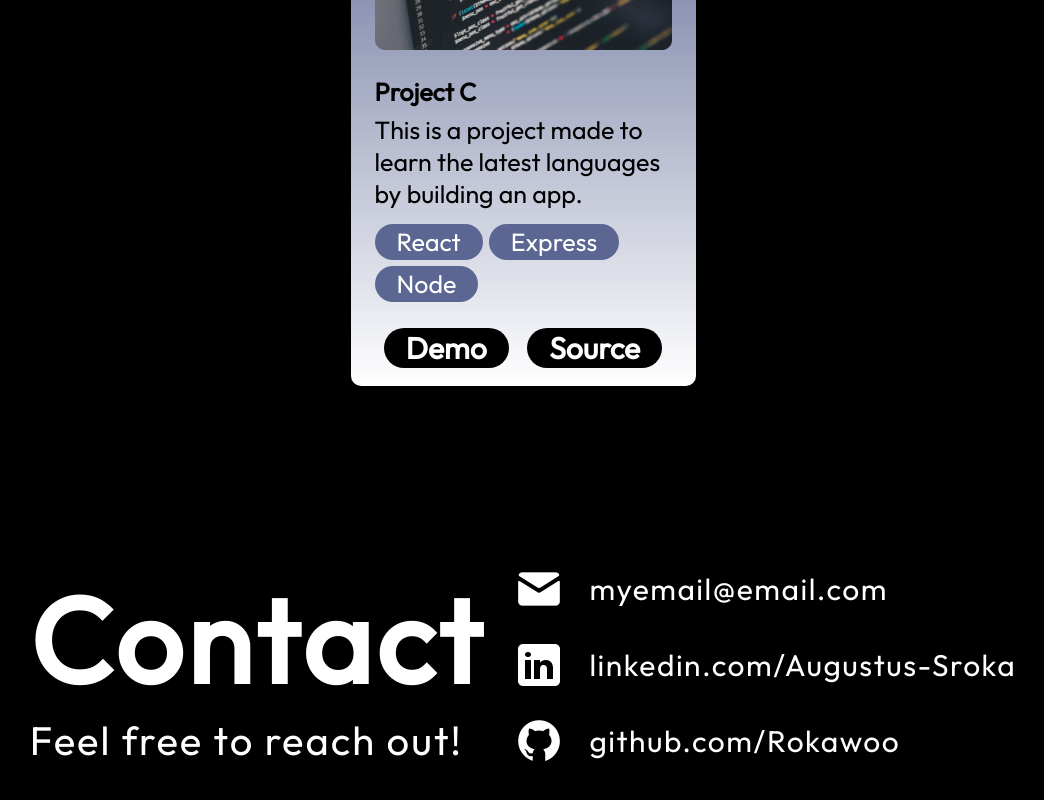
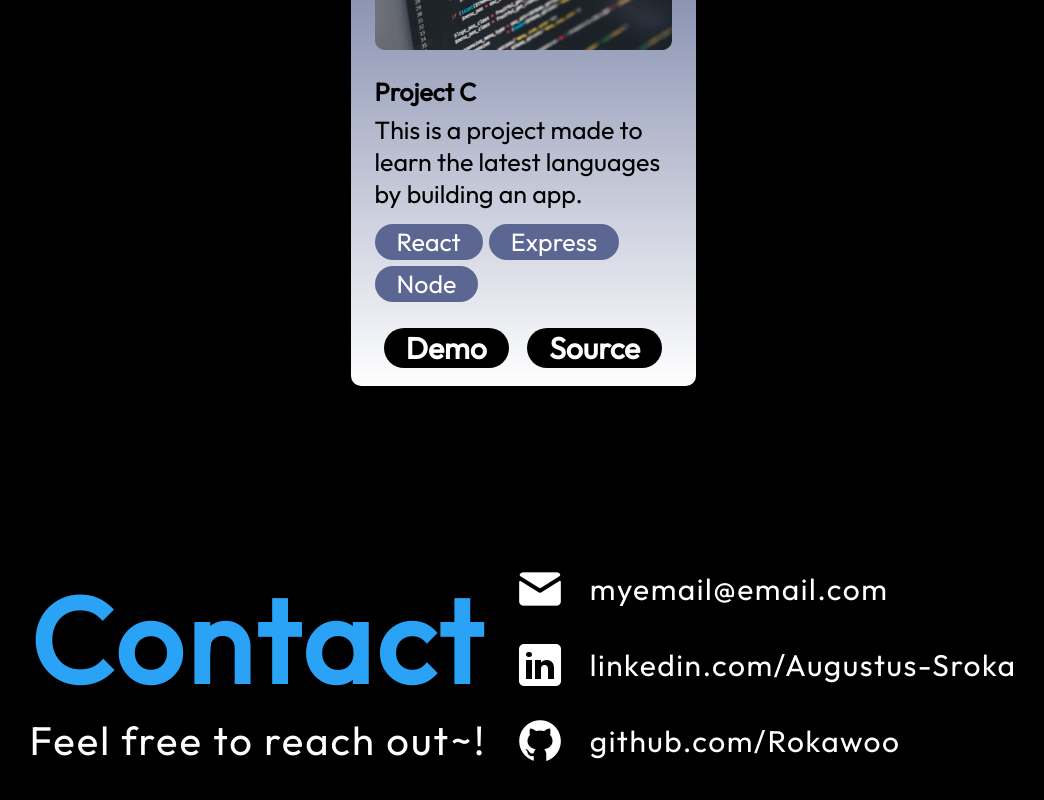
Before and after one commit to Rokawoo/rokawoo-react-website, a React (Vite) app in the folder rokawoo-react-website/: page / in a window 1280 px wide. Shown: the part 4147-4947 px from the top of the page, without its empty margins (117-1161 px from the left). Built offline with nearby package versions, Linux system fonts and the light colour scheme.

Commit message:
Added Link Hover Animation and Colors for Contact

```diff
--- a/rokawoo-react-website/src/components/Contact/Contact.module.css
+++ b/rokawoo-react-website/src/components/Contact/Contact.module.css
@@ -16,9 +16,25 @@
 }
 
 .text {
+  display: flex;
+  flex-direction: column;
+  align-items: center;
+  justify-content: center;
   font-size: 80px;
   font-weight: 700;
   letter-spacing: 4px;
+
+}
+
+.text h2{
+  color: var(--color-accent-1);
+  animation: changeColor 6s ease-in-out infinite;
+}
+
+@keyframes changeColor {
+  0%, 100% { color: var(--color-accent-1); }
+  33.3% { color: var(--color-accent-2); }
+  66.6% { color: var(--color-accent-3); }
 }
 
 .text p {
@@ -48,6 +64,24 @@
   font-size: 30px;
   font-weight: 400;
   letter-spacing: 1.5px;
+  transition: all 0.3s ease-in-out;
+}
+
+.link a:hover {
+  transform: translateX(10px);
+  text-decoration: underline;
+}
+
+.link:nth-child(odd) a:hover {
+  color: var(--color-accent-1);
+}
+
+.link:nth-child(even) a:hover {
+  color: var(--color-accent-2);
+}
+
+.link:nth-child(3n) a:hover {
+  color: var(--color-accent-3);
 }
 
 @media screen and (max-width: 1080px) {
--- a/rokawoo-react-website/src/components/Contact/Contact.tsx
+++ b/rokawoo-react-website/src/components/Contact/Contact.tsx
@@ -10,7 +10,7 @@ export const Contact = () => {
       <footer id="contact" className={styles.container}>
         <div className={styles.text}>
           <h2>Contact</h2>
-          <p>Feel free to reach out!</p>
+          <p>Feel free to reach out~!</p>
         </div>
         <ul className={styles.links}>
           <li className={styles.link}>
```
